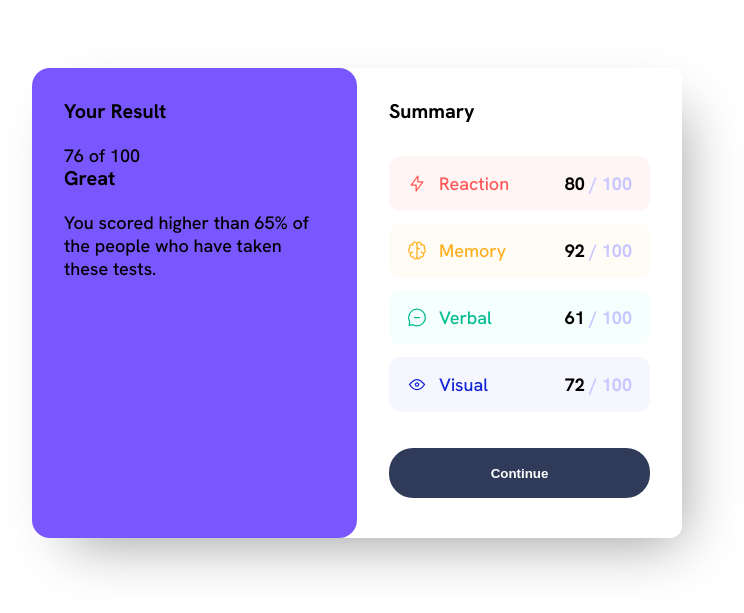
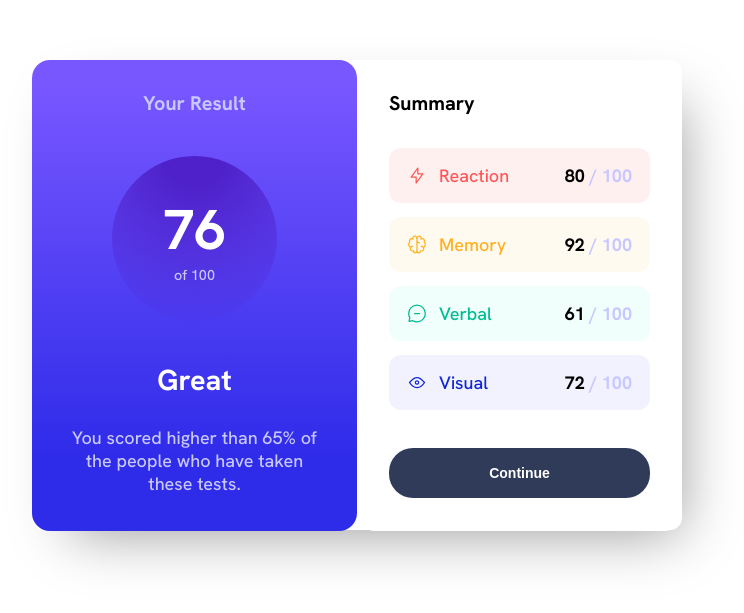
Before and after one commit to davidG199/results-summary-component, a plain HTML site: page index.html in a window 1280 px wide. Shown: the part 105-718 px from the top of the page, without its empty margins (283-1027 px from the left). Drawn offline with Linux system fonts and the light colour scheme.

Commit message:
commit final, mejor intento de challenge

```diff
--- a/index.html
+++ b/index.html
@@ -41,6 +41,7 @@
       body {
         font-size: 18px;
         font-family: "Hanken Grotesk", sans-serif;
+        margin: 0;
       }
       .contenedor {
         height: 100vh;
@@ -55,14 +56,9 @@
         height: 470px;
         border-radius: 12px;
         box-shadow: 18px 23px 55px -20px rgba(0, 0, 0, 0.4);
-        -webkit-box-shadow: 18px 23px 55px -20px rgba(0, 0, 0, 0.4);
-        -moz-box-shadow: 18px 23px 55px -20px rgba(0, 0, 0, 0.4);
         background-color: var(--White);
       }
-      .resultado {
-        background-color: var(--Light-slate-blue);
-        border-radius: 18px;
-      }
+      /* estilos para la parte del summary */
       .summary,
       .resultado {
         padding: 32px;
@@ -86,7 +82,7 @@
         justify-content: space-between;
         border-radius: 12px;
         padding: 0 18px;
-        margin-bottom: 12px;
+        margin-bottom: 14px;
       }
       .row p {
         margin: 16px 0;
@@ -98,16 +94,16 @@
         margin-right: 12px;
       }
       .contenido .row:first-child {
-        background-color: hsl(0, 100%, 98%);
+        background-color: hsl(0, 100%, 97%);
       }
       .contenido .row:nth-child(2) {
-        background-color: hsl(39, 100%, 98%);
+        background-color: hsl(39, 100%, 97%);
       }
       .contenido .row:nth-child(3) {
-        background-color: hsl(166, 100%, 98%);
+        background-color: hsl(166, 100%, 97%);
       }
       .contenido .row:last-child {
-        background-color: hsl(234, 85%, 98%);
+        background-color: hsl(234, 85%, 97%);
       }
       #red {
         color: var(--Light-red);
@@ -136,6 +132,108 @@
         border-radius: 24px;
         color: var(--White);
         font-weight: bold;
+        font-size: 14px;
+        cursor: pointer;
+      }
+      button:hover {
+        background: linear-gradient(
+          180deg,
+          rgba(120, 87, 255, 1) 0%,
+          rgba(46, 43, 233, 1) 100%
+        );
+      }
+      /* estilos para la parte del result */
+      .resultado {
+        background: linear-gradient(
+          180deg,
+          rgba(120, 87, 255, 1) 5%,
+          rgba(46, 43, 233, 1) 85%
+        );
+        border-radius: 18px;
+        display: flex;
+        flex-direction: column;
+        align-items: center;
+        color: var(--White);
+      }
+      .resultado .title,
+      .resultado-total span {
+        color: var(--Light-lavender);
+      }
+      .p-title {
+        color: var(--White);
+        font-size: 1.8rem;
+        font-weight: bold;
+        margin: 2.5rem 0 0.2rem 0;
+      }
+      .resultado-total {
+        width: 165px;
+        height: 165px;
+        margin-top: 1.1em;
+        border-radius: 50%;
+        display: flex;
+        flex-direction: column;
+        align-items: center;
+        justify-content: center;
+        background: radial-gradient(
+          circle farthest-corner at top center,
+          hsla(256, 72%, 46%, 1) 15%,
+          hsla(241, 72%, 46%, 0) 95%
+        );
+      }
+      .resultado-total p {
+        font-size: 3.5rem;
+        margin: 0;
+        font-weight: bold;
+      }
+      .resultado-total span {
+        font-size: 0.9rem;
+      }
+      .p-info {
+        color: var(--Light-lavender);
+        text-align: center;
+        margin: 24px 0 4px 0;
+      }
+      /* diseño responsive */
+      @media (max-width: 375px) {
+        .card {
+          grid-template-columns: 1fr;
+        }
+        .resultado {
+          width: 100%;
+          border-radius: 0 0 2em 2em;
+          height: 20rem;
+          padding: 12px 18px;
+        }
+        .resultado-total {
+          width: 140px;
+          height: 140px;
+          margin: 0;
+        }
+        .resultado-total p{
+          font-size: 2.8rem;
+        }
+        .p-title{
+          margin-top: 0.5rem;
+        }
+        .p-info{
+          margin-top: 12px;
+        }
+        .title{
+          margin-bottom: 14px;
+        }
+        .contenedor {
+          align-items: start;
+        }
+        .summary {
+          width: 100%;
+          padding: 1.1rem;
+        }
+        .contenido {
+          margin-top: 1.1rem;
+        }
+        button{
+          margin-top: 12px;
+        }
       }
     </style>
   </head>
@@ -144,8 +242,11 @@
       <div class="card">
         <section class="resultado">
           <p class="title">Your Result</p>
-          <div class="resultado-total">76 of 100</div>
-          <p class="title">Great</p>
+          <div class="resultado-total">
+            <p>76</p>
+            <span> of 100 </span>
+          </div>
+          <p class="p-title">Great</p>
           <p class="p-info">
             You scored higher than 65% of the people who have taken these tests.
           </p>
```
